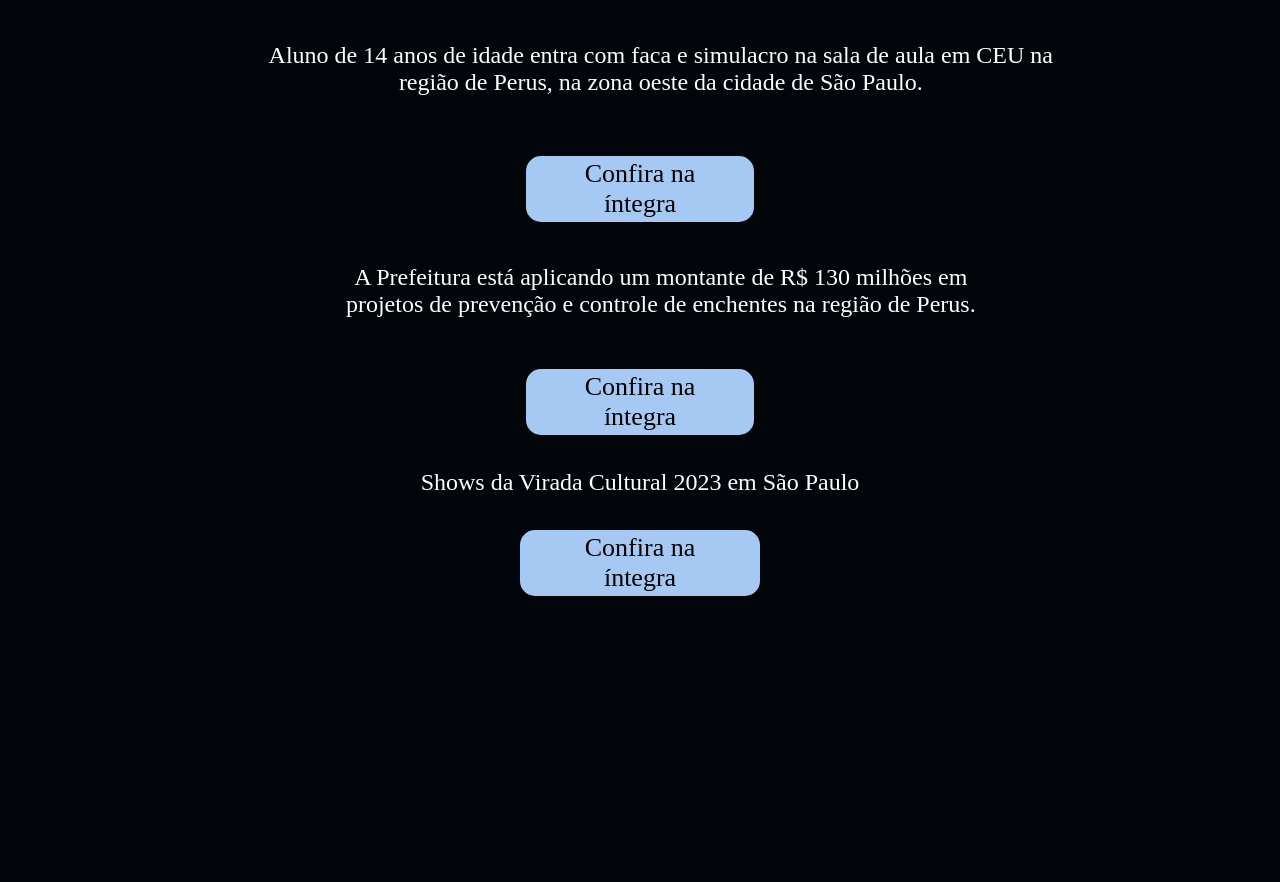
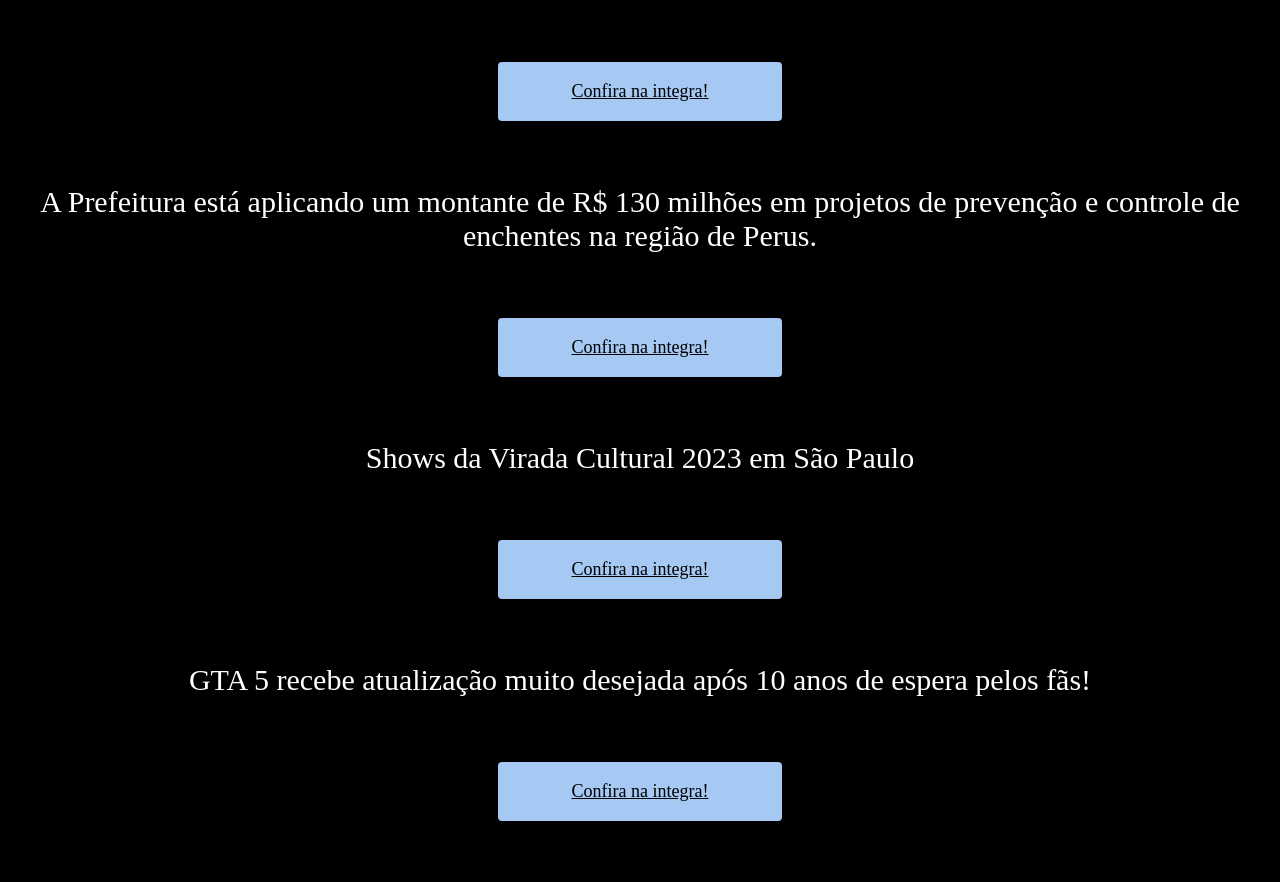
Before and after one commit to shelby10202/AsT, a plain HTML site: page AST4/Jornal_com_cafe.html in a window 1280 px wide. Shown: the part 394-1276 px from the top of the page. Before the commit the page ends 1008 px from the top, so only its background shows below. Drawn offline with Linux system fonts and the light colour scheme.

Commit message:
Update Jornal_com_cafe.html

```diff
--- a/AST4/Jornal_com_cafe.html
+++ b/AST4/Jornal_com_cafe.html
@@ -1,246 +1,180 @@
 <!DOCTYPE html>
-<html lang="pt-br">
+<html lang="en">
 <head>
   <meta charset="UTF-8">
   <meta http-equiv="X-UA-Compatible" content="IE=edge">
   <meta name="viewport" content="width=device-width, initial-scale=1.0">
-  <title>Jornal com Café</title>
-  </html>
+  <title>Document</title>
 </head>
+<body>
 <style>
 
+
+
 body{
-        background-color: #010509;
-        }
-
-  .titulo1{
-    font-family: Tahoma, Verdana, sans-serif;
-    font-size: 280%;
-    color: white;
-    text-align: left;
-    margin: 2% 2%;
-  }
-
-   .titulo2{
-    font-family: Tahoma, Verdana, sans-serif;
-    color: #010509;
-    font-size: 200%;
-    text-align: center;
-    margin: 1px 10px;
-    float: right;
-    width: 1000px;
-    background-color: #a5c9f3;
-    padding: 15px 70px;
-    border-radius: 15px 50px;
+   background-color: black;
+   margin: 1;
 
 }
 
-   .texto1{
+
+.cabeçario{
+
+      color: white;
+      font-size: 49px;
+      margin: 10px;
+
+}
+
+.texto{
+  font-family: Tahoma, Verdana, sans-serif;
+    font-size: 40px;
+    color: black;
+    border-radius: 30px;
+    text-align: left;
+    background-color: #a5c9f3;
+    padding: 30px;
+    margin: 10px
+   }
+
+ .noticias{
+
     color: white;
     text-align: center;
-    margin: auto;
-    width: 60%;
-    padding: 10px;
-    }
-
-
-  .noticia1{
-    font-size: 24px;
-    color: white;
-    text-align: center;
-    margin: auto;
-    width: 800px;
- }
-
- .button {
-        align-items: center;
-        background-color: #a5c9f3;
-        color: black;
-        padding: 1px 56px;
-        text-decoration: none;
-        display: inline-block;
-        transition-duration: 0.4s;
-        width: 10px 100px;
-        margin: 10px 35%;
-        border-radius: 15px;
+    font-size: 30px;
 
  }
 
 
 
-    .button1 {
-  box-shadow: 0 8px 16px 0 rgba(53, 7, 53, 0.795), 0 6px 20px 0 r(53, 7, 53, 0.795);
+
+
+.container {
+    display: flex;
+    justify-content: center;
+    align-items: center;
+    height: 16vh;
+  }
+
+  .button {
+    padding: 19px 74px;
+    background-color: #a5c9f3;
+    color: black;
+    border: none;
+    border-radius: 4px;
+    font-size: 18px;
+    cursor: pointer;
+    transition: transform 0.3s;
+  }
+
+  .button:hover {
+    transform: scale(1.1);
   }
 
   .button1 {
+    padding: 19px 74px;
     background-color: #a5c9f3;
     color: black;
-        border: 2px solid #a5c9f3;
-        text-align:center;
-        font-size: 26px;
-        width: 1100px 10px;
-        margin: auto 35%;
-
-
+    border: none;
+    border-radius: 4px;
+    font-size: 18px;
+    cursor: pointer;
+    transition: transform 0.3s;
   }
 
   .button1:hover {
-        background-color: black;
-        color: white; width: 1100px 10px;
-        margin: auto 35%;
+    transform: scale(1.1);
+  }
+  .button2 {
+    padding: 19px 74px;
+    background-color: #a5c9f3;
+    color: black;
+    border: none;
+    border-radius: 4px;
+    font-size: 18px;
+    cursor: pointer;
+    transition: transform 0.3s;
+  }
 
+  .button2:hover {
+    transform: scale(1.1);
+  }
+  .button3 {
+    padding: 19px 74px;
+    background-color: #a5c9f3;
+    color: black;
+    border: none;
+    border-radius: 4px;
+    font-size: 18px;
+    cursor: pointer;
+    transition: transform 0.3s;
+  }
 
+  .button3:hover {
+    transform: scale(1.1);
   }
   .button4 {
-        align-items: center;
+    padding: 19px 74px;
     background-color: #a5c9f3;
     color: black;
-        padding: 1px 56px;
-        text-decoration: none;
-        display: inline-block;
-        transition-duration: 0.4s;
-        width: 10px 100px;
-        margin: 10px 35%;
-        border-radius: 15px;
+    border: none;
+    border-radius: 4px;
+    font-size: 18px;
+    cursor: pointer;
+    transition: transform 0.3s;
+  }
 
+  .button4:hover {
+    transform: scale(1.1);
   }
 
 
 
-    .button2 {
-  box-shadow: 0 8px 16px 0 rgba(53, 7, 53, 0.795), 0 6px 20px 0 r(53, 7, 53, 0.795);
-}
 
-    .button2 {
-        background-color: #a5c9f3;
-        color: black;
-        border: 2px solid #a5c9f3;
-        text-align:center;
-        font-size: 26px;
-        width: 1100px 10px;
-        margin: auto 35%;
+</style>
+</body>
+</html>
 
 
-}
+<h1 class="cabeçario">Jornal com Café</h1>
 
-    .button2:hover {
-        background-color: black;
-        color: white; width: 1100px 10px;
-        margin: auto 35%;
-
-
-}
-.button5 {
-        align-items: center;
-        background-color: #a5c9f3;
-        color: black;
-        padding: 1px 56px;
-        text-decoration: none;
-        display: inline-block;
-        transition-duration: 0.4s;
-        width: 10px 100px;
-        margin: 10px 35%;
-        border-radius: 15px;
-
-}
-
-
-
-    .button3 {
-  box-shadow: 0 8px 16px 0 rgba(53, 7, 53, 0.795), 0 6px 20px 0 r(53, 7, 53, 0.795);
-}
-
-    .button3 {
-        background-color: #a5c9f3;
-        color: black;
-        border: 2px solid #a5c9f3;
-        text-align:center;
-        font-size: 26px;
-        width: 1100px 10px;
-        margin: auto 35%;
-
-
-}
-
-    .button3:hover {
-        background-color: black;
-        color: white; width: 1100px 10px;
-        margin: auto 35%;
-
-
-}
-
-
-  </style>
-
-<hand>
-  <body>
-    <div class="titulo1">
-
-      <p> Jornal Com Café &#127861;&#127861;</p>
-
-    </div>
-
-    <div class="titulo2">
-
-      <p>Sua fonte mais confiável e rapida do colégio Teresa Gil de Moura!</p>
-    </div>
-
-    <br>
-    <br>
-    <br>
 <br>
 <br>
 
 <br>
-    <br>
 
 
-
-    <br>
-    <br>
-
-    <div class="texto1">
-      <h1>Noticias 05/2023</h1>
-      <br>
+<h2 class="texto">Sua fonte mais confiável e rapida do colégio
+  Teresa Gil de Moura!</h2>
 
 
-    <div class="noticia1">
-      <p>Aluno de 14 anos de idade entra com faca e simulacro na sala de aula em CEU na região de Perus, na zona oeste da cidade de São Paulo.</p>
+  <p class="noticias">Aluno de 14 anos de idade entra com faca e simulacro na sala de aula em CEU na região de Perus, na zona oeste da cidade de São Paulo.</p>
+
+<div class="container">
+<a href="Noticia1.html" class="button">Confira na integra!</a>
 </div>
 
-    <br>
-    <br>
+<p class="noticias">A Prefeitura está aplicando um montante de R$ 130 milhões em projetos de prevenção e controle de enchentes na região de Perus.</p>
 
-    <a href="Noticia1.html" class="button button1">Confira na íntegra</a> <!--Colocar a noticia-->
 
-    <br>
-    <br>
-
-    <div class="noticia1">
-      <p>A Prefeitura está aplicando um montante de R$ 130 milhões em <br> projetos de prevenção e controle de enchentes na região de Perus.</p>
-    </p>
-
-    <br>
-
-    </div>
-    <a href="Noticia2.html" class="button4 button2">Confira na íntegra</a> <!--Colocar a noticia-->
+<div class="container">
+  <a href="Noticia2.html" class="button1">Confira na integra!</a>
 </div>
 
-   <div class="noticia1" >
-    <p>Shows da Virada Cultural 2023 em São Paulo</p>
-    <a href="Noticia3.html" class="button5 button2">Confira na íntegra</a>
+<p class="noticias">Shows da Virada Cultural 2023 em São Paulo</p>
+
+<div class="container">
+  <a href="Noticia3.html" class="button2">Confira na integra!</a>
 </div>
 
 
+<p class="noticias">GTA 5 recebe atualização muito desejada após 10 anos de espera pelos fãs!</p>
+<div class="container">
+  <a href="Noticia5.html" class="button3">Confira na integra!</a>
+</div>
 
 
-
-
-
-
-
-
-
-  </body>
-</hand>
+<p class="noticias" >O que já está confirmado para a Summer Game Fest 2023?</p>
+<div class="container">
+  <a href="Noticia4.html" class="button4">Confira na integra!</a>
+</div>
```
Lines whose indentation alone changed are shown as unchanged.
